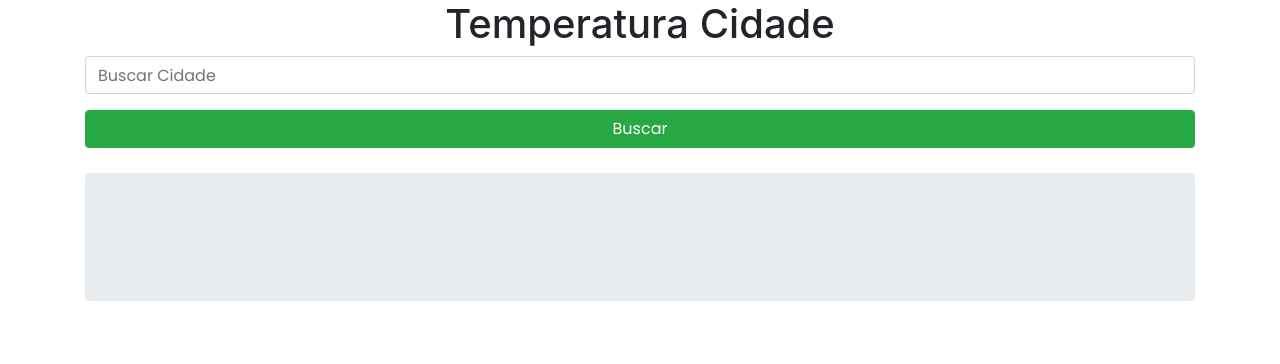
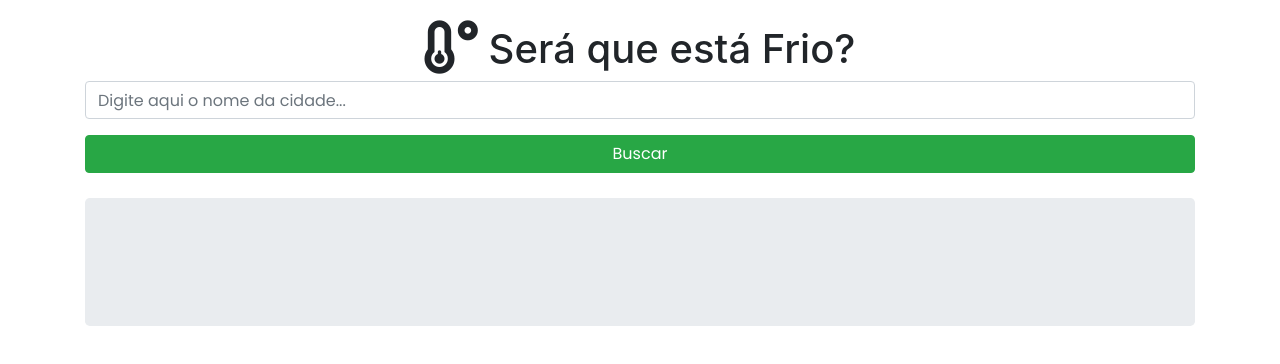
Before and after one commit to nestorjunior/temperatura-cidades, a website: page index.html in a window 1280 px wide. Drawn offline with nearby package versions, Linux system fonts and the light colour scheme.

Commit message:
íncluindo icon/logo

```diff
--- a/index.html
+++ b/index.html
@@ -7,6 +7,8 @@
 
     <!-- Bootstrap CSS -->
     <link rel="stylesheet" href="https://stackpath.bootstrapcdn.com/bootstrap/4.1.3/css/bootstrap.min.css">
+    <link rel="stylesheet" href="https://use.fontawesome.com/releases/v5.5.0/css/all.css">
+
     <script src="https://code.jquery.com/jquery-3.3.1.min.js"></script>
     <link href="https://fonts.googleapis.com/css?family=Poppins:400,700" rel="stylesheet">
     <link rel="stylesheet" type="text/css" href="style.css">
@@ -14,7 +16,7 @@
     <title>Buscar Cidade</title>
   </head>
   <body>
-    <h1 class="text-center">Temperatura Cidade</h1>
+    <h1 class="text-center"><i class="fas fa-temperature-low fa-lg"></i> Será que está Frio?</h1>
 
 		<div class="container">
 
@@ -23,7 +25,7 @@
 
                     <form method="get" id="form">
                       <div class="form-group">
-                        <input name="buscar-cidade" type="text" class="form-control" id="buscar-cidade" placeholder="Buscar Cidade">
+                        <input name="buscar-cidade" type="text" class="form-control" id="buscar-cidade" placeholder="Digite aqui o nome da cidade...">
                       </div>
 
                       <button class="btn btn-success btn-block">Buscar</button>
--- a/style.css
+++ b/style.css
@@ -1,5 +1,9 @@
 * {
 	font-family: 'Poppins', sans-serif;
+}
+
+body {
+	margin-top: 25px;
 }
 
 #resultado {
```
